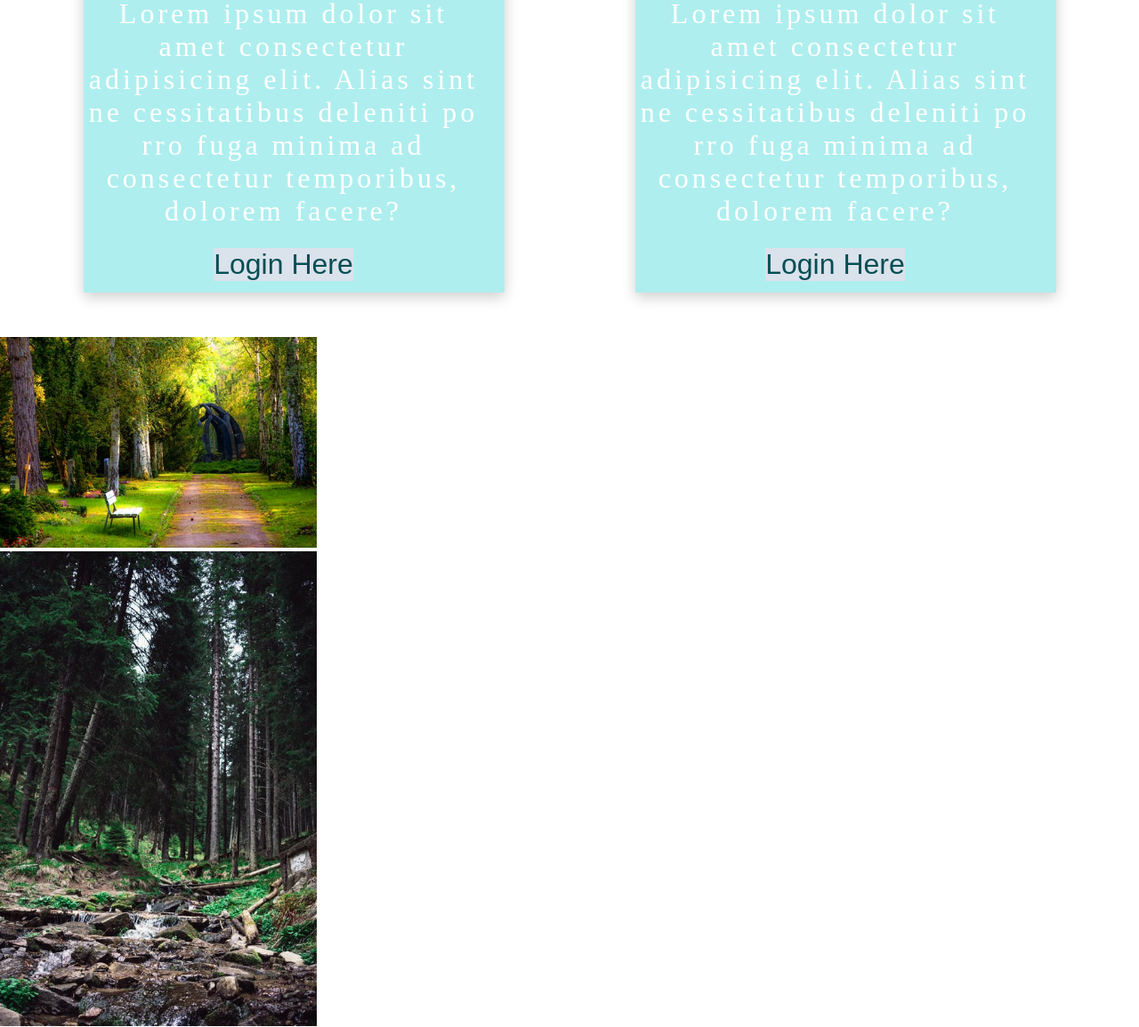
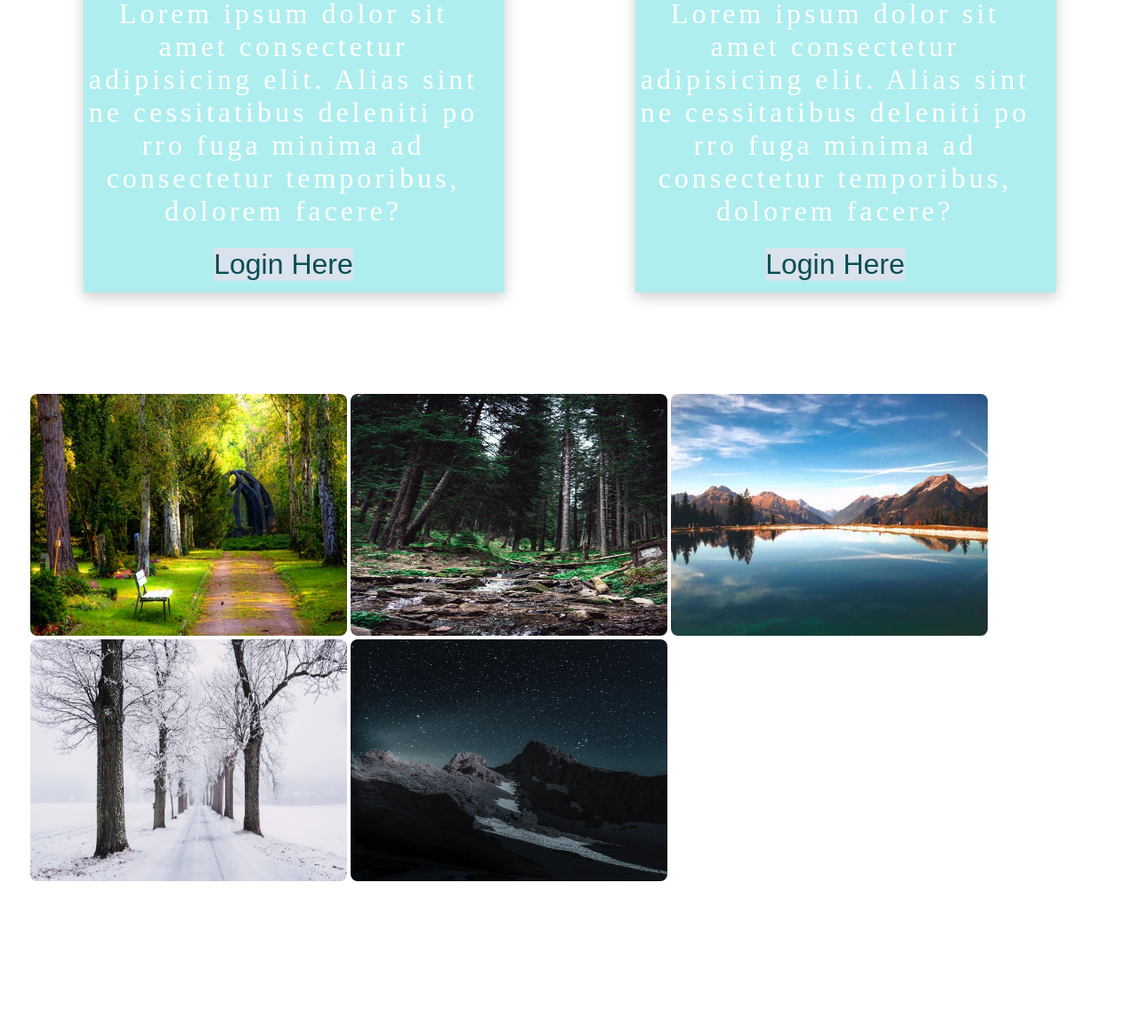
Before and after one commit to Sai-02/Photographer-hub, a plain HTML site: page index.html in a window 1280 px wide. Shown: the part 364-1519 px from the top of the page at 89% size. After the commit the page ends 1393 px from the top, so only its background shows below. Drawn offline with Linux system fonts and the light colour scheme.

Commit message:
Update styles.css

```diff
--- a/styles.css
+++ b/styles.css
@@ -63,6 +63,7 @@ Variables
   color: white;
   background: var(--clr-primary-5);
   position: fixed;
+  z-index: 1;
 
   line-height: 4rem;
   width: 100vw;
@@ -72,19 +73,18 @@ Variables
   padding: 50px 20px;
 }
 .login-child-container {
-  display: flex;
-  justify-content: space-around;
-  flex-wrap: nowrap;
+  text-align: center;
 
   /*flex-wrap:wrap;*/
 }
 .login-child {
   background: paleturquoise;
-  /*display: inline-block;*/
+  display: block;
   padding-right: 23px;
   box-shadow: var(--dark-shadow);
   text-align: center;
   transition: var(--transition);
+  margin-bottom: 30px;
 }
 .login-child h3 {
   font-size: 3rem;
@@ -97,6 +97,8 @@ Variables
 
   color: white;
   letter-spacing: var(--spacing);
+  text-align: center;
+  margin: 0 auto;
 }
 .login-button {
   font-size: 1.5rem;
@@ -134,16 +136,33 @@ Variables
   background: var(--clr-white);
   color: rgba(23, 231, 23, 0.7);
 }
-@media screen and (max-width: 1028px) {
+@media screen and (min-width: 1028px) {
   .logo {
-    width: 60vw;
+  }
+  .logo-container {
+    width: 100vw;
+
+    /*            */
   }
   .navbar {
     width: 100vw;
   }
-  .logo-child-container {
+  .login-child-container {
     display: flex;
+    flex-direction: row;
     justify-content: space-around;
-    flex-wrap: nowrap;
   }
 }
+.gallery {
+  padding: 34px;
+}
+.flex-container-for-image-container {
+}
+.gallery-image {
+  height: 17em;
+  border-radius: 8px;
+  display: inline;
+}
+.gallery-img-container {
+  display: inline;
+}
```
